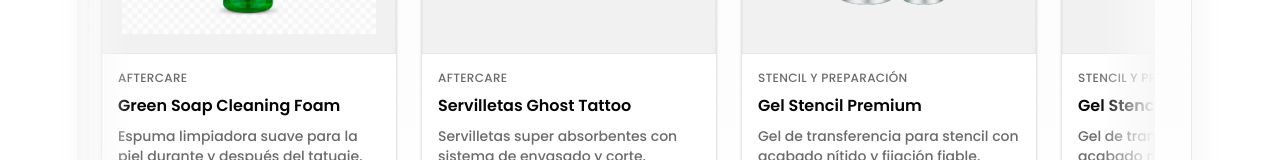
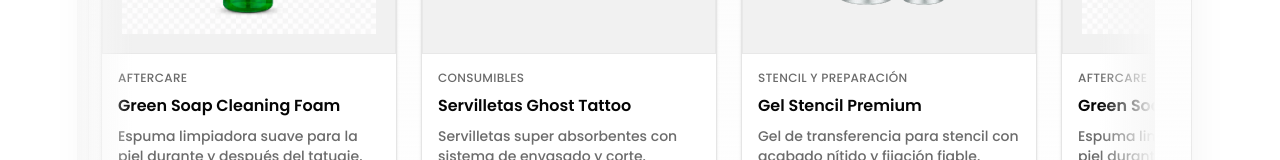
Before and after one commit to Goner10/SaniTattoo, a React (Vite) app: page / in a window 1280 px wide. Shown: the part 1136-1296 px from the top of the page. Built offline with nearby package versions, Linux system fonts and the light colour scheme; a web font is replaced by a local one.

Commit message:
cambios en los datos

```diff
--- a/src/data/products.js
+++ b/src/data/products.js
@@ -31,7 +31,7 @@
     id: "green-soap-cleansing-foam",
     sku: "SAN-GREEN-SOAP-FOAM-220",
     name: "Green Soap Cleaning Foam",
-    slug: "green-soap-cleaning-foam",
+    slug: "green-soap-cleansing-foam",
     category: "aftercare",
     categoryLabel: "Aftercare",
     price: 8,
@@ -49,22 +49,22 @@
     active: true,
   },
   {
-    id: "green-soap-cleansing-foam",
-    sku: "SAN-GREEN-SOAP-FOAM-220",
+    id: "servilletas-ghost-tattoo",
+    sku: "SAN-SERVILLETAS-GHOST-TATTOO-125",
     name: "Servilletas Ghost Tattoo",
-    slug: "green-soap-cleaning-foam",
-    category: "aftercare",
-    categoryLabel: "Aftercare",
+    slug: "servilletas-ghost-tattoo",
+    category: "consumibles",
+    categoryLabel: "Consumibles",
     price: 7.5,
     currency: "EUR",
     unit: "125 unidades",
     image: "/images/productos/ghost.png",
-    alt: "Bote de espuma limpiadora Green Soap Cleansing Foam",
+    alt: "Paquete de servilletas absorbentes Ghost Tattoo para estudio",
     shortDescription:
       "Servilletas super absorbentes con sistema de envasado y corte.",
     description:
       "Súper absorbente",
-    tags: ["aftercare", "green soap", "limpieza", "espuma"],
+    tags: ["consumibles", "servilletas", "ghost tattoo", "estudio"],
     featured: true,
     offer: false,
     active: true,
@@ -95,35 +95,10 @@
     ],
   },
   {
-    id: "gel-stencil-premium",
-    sku: "SAN-GEL-STENCIL-100",
-    name: "Gel Stencil Premium",
-    slug: "gel-stencil-premium",
-    category: "stencil-preparacion",
-    categoryLabel: "Stencil y preparación",
-    price: 12,
-    currency: "EUR",
-    unit: "100ml",
-    image: "/images/productos/gel-stencil-premium.png",
-    alt: "Gel para stencil premium en formato bote",
-    shortDescription:
-      "Gel de transferencia para stencil con acabado nítido y fijación fiable.",
-    description:
-      "Gel premium para preparación de stencil. Pensado para uso en estudio con textura de trabajo cómoda y transferencias consistentes.",
-    tags: ["stencil", "gel", "transfer", "preparación"],
-    featured: true,
-    offer: false,
-    active: true,
-    variants: [
-      { label: "100ml", price: 12, sku: "SAN-GEL-STENCIL-100" },
-      { label: "220ml", price: 18, sku: "SAN-GEL-STENCIL-220" },
-    ],
-  },
-  {
-    id: "camiseta-sanitattoo",
-    sku: "SAN-MERCH-CAMISETA",
+    id: "camiseta-sanitattoo-blanca",
+    sku: "SAN-MERCH-CAMISETA-BLANCA",
     name: "Camiseta blanca SANITATTOO",
-    slug: "camiseta-sanitattoo",
+    slug: "camiseta-sanitattoo-blanca",
     category: "merchandising",
     categoryLabel: "Merchandising",
     price: null,
@@ -145,10 +120,10 @@
     ],
   },
   {
-    id: "camiseta-sanitattoo",
-    sku: "SAN-MERCH-CAMISETA",
+    id: "camiseta-sanitattoo-negra",
+    sku: "SAN-MERCH-CAMISETA-NEGRA",
     name: "Camiseta negra SANITATTOO",
-    slug: "camiseta-sanitattoo",
+    slug: "camiseta-sanitattoo-negra",
     category: "merchandising",
     categoryLabel: "Merchandising",
     price: null,
--- a/src/utils/whatsapp.js
+++ b/src/utils/whatsapp.js
@@ -1,12 +1,15 @@
-/** Número en formato internacional sin símbolo + */
-export const WHATSAPP_PHONE = "+34 686 332 011";
+export const WHATSAPP_PHONE_DISPLAY = "+34 686 332 011";
+export const WHATSAPP_PHONE_DIGITS = "34686332011";
+
+/** Mismo valor que WHATSAPP_PHONE_DISPLAY (imports existentes que muestran el número en UI). */
+export const WHATSAPP_PHONE = WHATSAPP_PHONE_DISPLAY;
 
 /**
  * @param {string} [message]
  * @returns {string}
  */
 export function buildWhatsAppUrl(message = "") {
-  const base = `https://wa.me/${WHATSAPP_PHONE}`;
+  const base = `https://wa.me/${WHATSAPP_PHONE_DIGITS}`;
   if (!message.trim()) return base;
   return `${base}?text=${encodeURIComponent(message)}`;
 }
```
